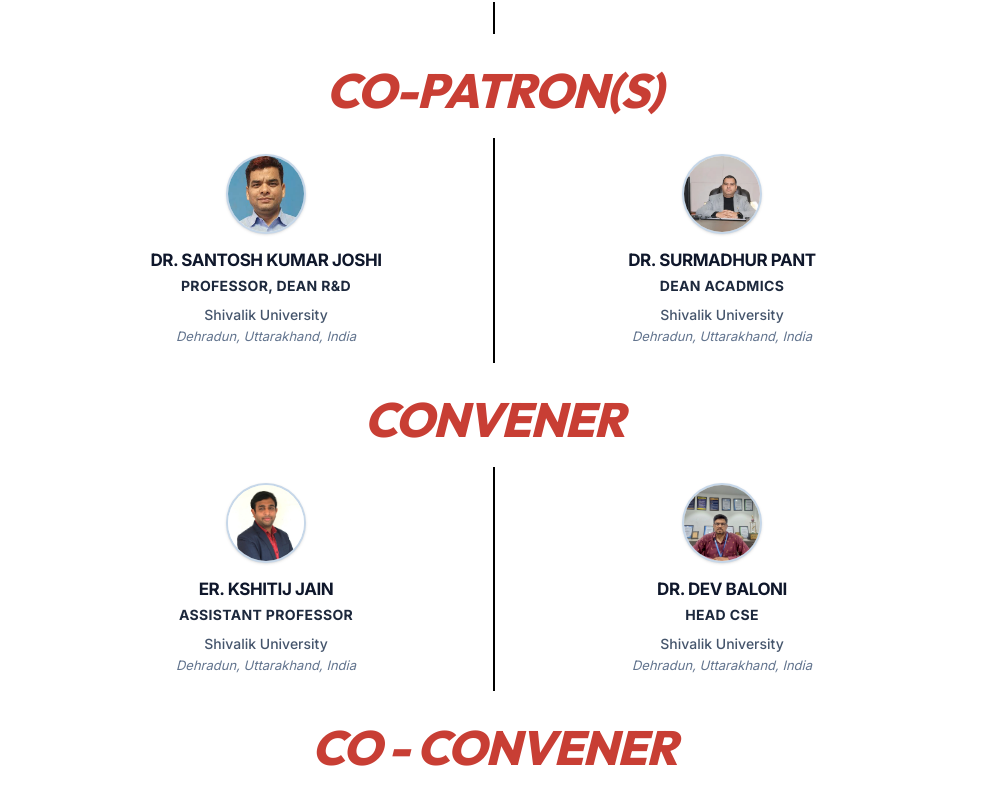
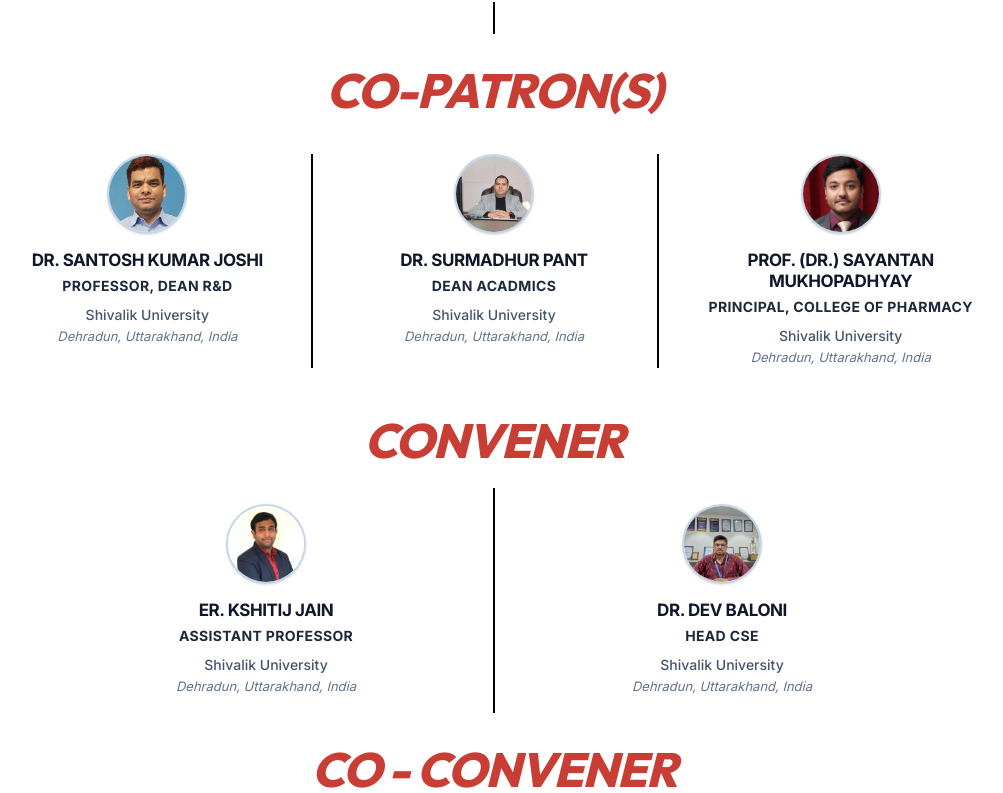
Before and after one commit to satyamkruk07-lgtm/IC-AIHISD-2026, a React (Vite) app: page / in a window 1280 px wide. Shown: the part 4859-5652 px from the top of the page, without its empty margins (146-1149 px from the left). Built offline with nearby package versions, Linux system fonts and the light colour scheme; no server answers; the database is empty.

Commit message:
Add Prof. (Dr.) Sayantan Mukhopadhyay to Co-Patron(S) in Organizing Committee

```diff
--- a/src/components/Committee.tsx
+++ b/src/components/Committee.tsx
@@ -48,6 +48,11 @@ export default function Committee() {
           name: "DR. SURMADHUR PANT",
           role: "DEAN ACADMICS",
           image: "/PANT-SIR.webp"
+        },
+        {
+          name: "PROF. (DR.) SAYANTAN MUKHOPADHYAY",
+          role: "PRINCIPAL, COLLEGE OF PHARMACY",
+          image: "/Dr.-Sayantan.png"
         }
       ]
     },
@@ -162,18 +167,29 @@ export default function Committee() {
                 )}
 
                 <div className={cn(
-                  "grid gap-4 w-full max-w-4xl relative z-10",
-                  section.members.length === 1 ? "grid-cols-1 justify-items-center" : "grid-cols-1 sm:grid-cols-2"
+                  "grid gap-4 w-full relative z-10",
+                  section.members.length === 1
+                    ? "grid-cols-1 justify-items-center max-w-4xl"
+                    : section.members.length === 3
+                    ? "grid-cols-1 sm:grid-cols-3 justify-items-center max-w-5xl"
+                    : "grid-cols-1 sm:grid-cols-2 max-w-4xl"
                 )}>
                   {section.members.map((person, pIdx) => (
                     <motion.div
                       key={pIdx}
-                      initial={{ opacity: 0, x: pIdx === 0 && section.members.length === 2 ? -20 : 20 }}
-                      whileInView={{ opacity: 1, x: 0 }}
+                      initial={{
+                        opacity: 0,
+                        x: section.members.length === 2 ? (pIdx === 0 ? -20 : 20) : 0,
+                        y: section.members.length !== 2 ? 20 : 0
+                      }}
+                      whileInView={{ opacity: 1, x: 0, y: 0 }}
                       viewport={{ once: true }}
-                      className="flex justify-center"
+                      className="flex justify-center w-full relative"
                     >
                       <MemberDisplay person={person} />
+                      {section.members.length === 3 && pIdx < 2 && (
+                        <div className="absolute right-0 top-4 bottom-4 w-[2px] bg-black hidden sm:block z-0" />
+                      )}
                     </motion.div>
                   ))}
                 </div>
```
